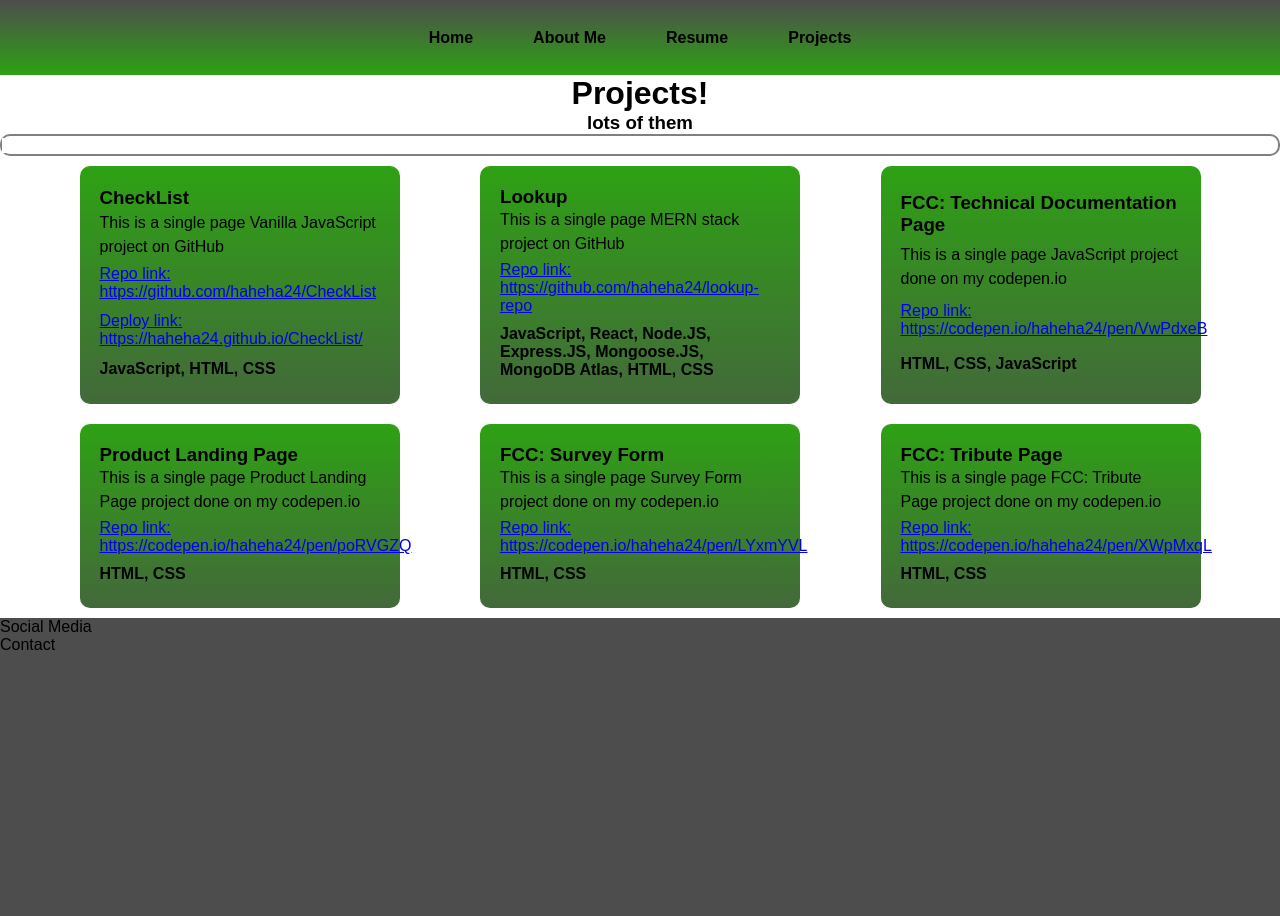
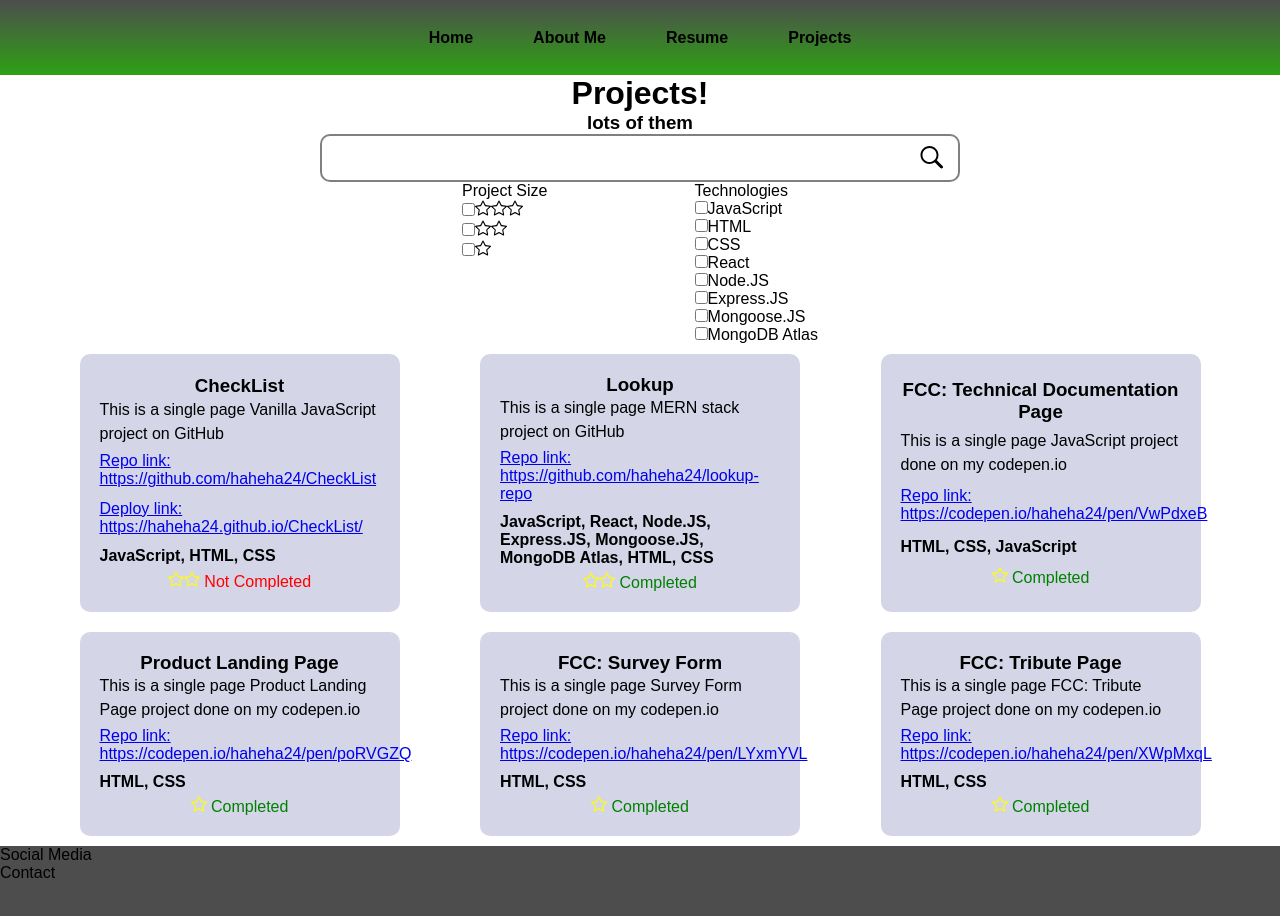
Before and after one commit to haheha24/portfolio, a React (Create React App) app: page /Projects in a window 1280 px wide. Shown: the top 916 px of the page. Before the commit the page ends 818 px from the top, so only its background shows below. Built offline with nearby package versions, Linux system fonts and the light colour scheme.

Commit message:
split project page components between cards and form. form controls are being set by useContext and altering the data to display jsx. Need to refactor ProjectStars.tsx at a later time. all form components will use one css file.

```diff
--- a/src/components/pages/projects/ProjectSearch.tsx
+++ /dev/null
@@ -1,16 +0,0 @@
-import "./projectsearch.css"
-
-const ProjectSearch = () => {
-  return (
-    <div>
-      <form action="">
-        <div className="project-search-container">
-          <label htmlFor=""></label>
-          <input type="text" id="project-search-form" />
-        </div>
-      </form>
-    </div>
-  );
-};
-
-export default ProjectSearch;
--- a/src/components/pages/projects/Projects.tsx
+++ b/src/components/pages/projects/Projects.tsx
@@ -1,12 +1,8 @@
 import "./projects.css";
-import ProjectCard from "../../projectCards/ProjectCard";
-import ProjectSearch from "./ProjectSearch";
-import { useState } from "react";
-import { Project } from "../../../App";
+import ProjectCard from "./projectCards/ProjectCard";
+import ProjectSearch from "./projectForm/ProjectSearch";
 
 const Projects = () => {
-  const [stateProject, setProject] = useState<Project[]>([]);
-
   return (
     <>
       <div className="projects-title-container">
@@ -14,9 +10,7 @@ const Projects = () => {
         <h3>lots of them</h3>
       </div>
       <ProjectSearch />
-      <section id="projectFlex">
-        <ProjectCard />
-      </section>
+      <ProjectCard />
     </>
   );
 };
--- a/src/components/projectCards/ProjectCard.tsx
+++ b/src/components/pages/projects/projectCards/ProjectCard.tsx
@@ -1,13 +1,14 @@
 import "./projectCard.css";
 import { useContext } from "react";
-import { ProjectContext } from "../../App";
+import { ProjectContext } from "../../../../App";
+import { BsStar } from "react-icons/bs";
 
 const ProjectCard = () => {
   const projectData = useContext(ProjectContext);
   const projectArray = [...projectData];
 
   return (
-    <>
+    <section id="projectFlex">
       {projectArray.map((data) => {
         return (
           <div key={data.id} className="project-tile">
@@ -30,10 +31,31 @@ const ProjectCard = () => {
             <div className="project-tags">
               <b>{data.tags.join(", ")}</b>
             </div>
+            <div className="project-stars">
+              {data.stars === 3 ? (
+                <>
+                  <BsStar style={{ color: "yellow" }} />{" "}
+                  <BsStar style={{ color: "yellow" }} />{" "}
+                  <BsStar style={{ color: "yellow" }} />
+                </>
+              ) : data.stars === 2 ? (
+                <>
+                  <BsStar style={{ color: "yellow" }} />
+                  <BsStar style={{ color: "yellow" }} />
+                </>
+              ) : data.stars === 1 ? (
+                <BsStar style={{ color: "yellow" }} />
+              ) : null}{" "}
+              {data.completed === true ? (
+                <span style={{ color: "green" }}>Completed</span>
+              ) : (
+                <span style={{ color: "red" }}>Not Completed</span>
+              )}
+            </div>
           </div>
         );
       })}
-    </>
+    </section>
   );
 };
 export default ProjectCard;
--- a/src/components/projectCards/projectCard.css
+++ b/src/components/pages/projects/projectCards/projectCard.css
@@ -1,9 +1,10 @@
 .project-tile {
-  background: linear-gradient(
+  /* background: linear-gradient(
     to top,
     rgba(77, 77, 77, 1) -50%,
     rgb(46, 161, 20) 100%
-  );
+  ); */
+  background: rgb(212, 214, 232);
   padding: 20px;
   margin: 10px 1px;
   border-radius: 10px;
@@ -11,6 +12,9 @@
   display: flex;
   flex-direction: column;
   justify-content: space-evenly;
+}
+.project-title {
+  text-align: center;
 }
 .project-desc {
   line-height: 1.5rem;
@@ -22,9 +26,12 @@
 .project-tags {
   padding: 5px 0;
 }
-.project-tile:hover {
+.project-stars {
+  text-align: center;
+}
+/* .project-tile:hover {
   background: rgb(212, 214, 232);
-}
+} */
 
 .project-link:hover,
 .project-tags:hover {
--- /dev/null
+++ b/src/components/pages/projects/projectForm/ProjectSearch.tsx
@@ -0,0 +1,41 @@
+import "./projectform.css";
+import { GoSearch } from "react-icons/go";
+import React, { useState } from "react";
+import ProjectStars from "./ProjectStars";
+import ProjectTags from "./ProjectTags";
+
+const ProjectSearch = () => {
+
+  //set the handler
+  const [inputState, setInput] = useState("");
+
+  //Use React.ChangeEvent<HTMLInputElement> for a change event type
+  const handleInput = (e: React.ChangeEvent<HTMLInputElement>): void => {
+    setInput(e.currentTarget.value);
+  };
+
+  return (
+    <div className="project-form-container">
+      <form action="">
+        <div className="project-search-container">
+          <input
+            type="text"
+            id="project-search-form"
+            name="filter"
+            value={inputState}
+            onChange={(e) => handleInput(e)}
+          />
+          <div className="search-icon-container">
+            <GoSearch className="search-icon" />
+          </div>
+        </div>
+        <div className="form-controls">
+          <ProjectStars />
+          <ProjectTags />
+        </div>
+      </form>
+    </div>
+  );
+};
+
+export default ProjectSearch;
--- /dev/null
+++ b/src/components/pages/projects/projectForm/ProjectStars.tsx
@@ -0,0 +1,38 @@
+import "./projectform.css";
+import { BsStar } from "react-icons/bs";
+import { useContext } from "react";
+import { ProjectContext } from "../../../../App";
+
+const ProjectStars = () => {
+  //Set useContext ProjectData from App
+  const projectData = useContext(ProjectContext);
+
+  return (
+    <div className="filter-container">
+      <p>Project Size</p>
+      <div>
+        <input type="checkbox" id="three-star" name="star" value="three-star" />
+        <label htmlFor="three-star">
+          <BsStar />
+          <BsStar />
+          <BsStar />
+        </label>
+      </div>
+      <div>
+        <input type="checkbox" id="two-star" name="star" value="two-star" />
+        <label htmlFor="two-star">
+          <BsStar />
+          <BsStar />
+        </label>
+      </div>
+      <div>
+        <input type="checkbox" id="one-star" name="star" value="one-star" />
+        <label htmlFor="one-star">
+          <BsStar />
+        </label>
+      </div>
+    </div>
+  );
+};
+
+export default ProjectStars;
--- /dev/null
+++ b/src/components/pages/projects/projectForm/ProjectTags.tsx
@@ -0,0 +1,35 @@
+import "./projectform.css";
+import { useContext } from "react";
+import { ProjectContext } from "../../../../App";
+
+const ProjectTags = () => {
+  //Set useContext ProjectData from App
+  const projectData = useContext(ProjectContext);
+
+  // create a filter that will remove all the nested tags repeated values
+  const tagData = projectData
+    .flatMap((data) => {
+      return data.tags;
+    })
+    .filter((tags, index, oldArr) => {
+      return oldArr.indexOf(tags) === index;
+    });
+
+  return (
+    <div className="filter-container">
+      <p>Technologies</p>
+      <div className="form-controls flex-direction-col">
+        {tagData.map((data, index) => {
+          return (
+            <div key={index}>
+              <input type="checkbox" id={data} name="star" value={data} />
+              <label htmlFor={data}>{data}</label>
+            </div>
+          );
+        })}
+      </div>
+    </div>
+  );
+};
+
+export default ProjectTags;
--- /dev/null
+++ b/src/components/pages/projects/projectForm/projectform.css
@@ -0,0 +1,43 @@
+.project-form-container {
+  width: 50%;
+  margin: 0 auto;
+  background-color: rgba(255, 255, 255, 0.459);
+}
+.project-search-container {
+  border-radius: 10px;
+  border: 2px solid grey;
+  display: flex;
+  padding: 5px 10px;
+}
+#project-search-form {
+  border: none;
+  border-radius: 10px;
+  flex-grow: 1;
+  line-height: 1.5rem;
+  font-size: 1.25rem;
+  padding: 0 2px;
+}
+#project-search-form:focus-visible {
+  outline: none;
+}
+.search-icon-container {
+  cursor: pointer;
+  padding: 5px;
+}
+.search-icon {
+  font-size: 1.5rem;
+  vertical-align: middle;
+}
+.form-controls {
+  display: flex;
+  justify-content: space-evenly;
+}
+.filter-container {
+    margin: 0 5px;
+    height: 50%;
+  }
+.flex-direction-col {
+  flex-direction: column;
+  flex-wrap: wrap;
+  flex-basis: 33.33%;
+}
--- a/src/components/pages/projects/projectsearch.css
+++ /dev/null
@@ -1,7 +0,0 @@
-.project-search-container {
-    border-radius: 10px;
-    border: 2px solid grey
-}
-#project-search-form {
-    border: none;
-}
```
